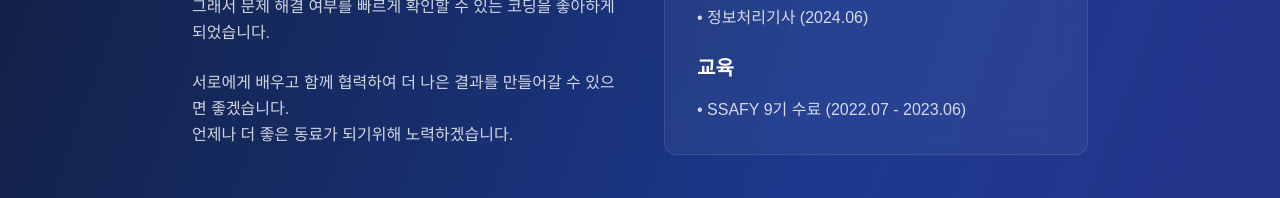
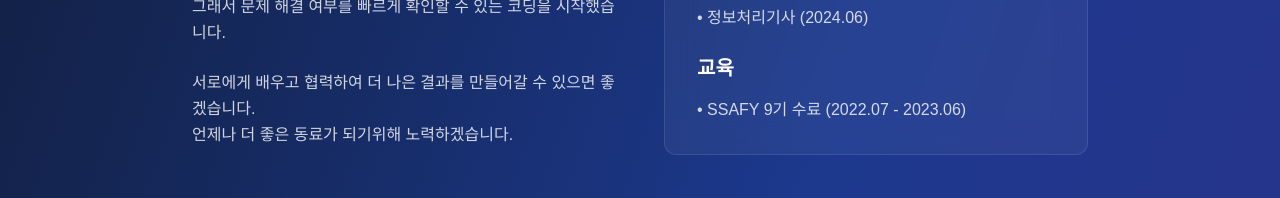
Before and after one commit to YoonDongGeun/portfolio, a Next.js app: page / in a window 1280 px wide. Shown: the part 1131-1329 px from the top of the page. Built offline with nearby package versions, Linux system fonts and the light colour scheme.

Commit message:
[feat] 문구 변경 - 본문

```diff
--- a/app/page.tsx
+++ b/app/page.tsx
@@ -77,7 +77,7 @@ export default function Home() {
               입니다
             </h1>
             <p className="text-xl md:text-2xl text-white/80 mb-8 leading-relaxed">
-              아키텍처부터 코드까지 적절히 설계하여<br/>
+              여러분과 좋은 코드, 설계에 대해 토론도 하고 배우고 싶고<br/>
               개발자들과 사용자 모두에게 좋은 경험을 주고싶은 개발자입니다.
             </p>
             <div className="flex flex-col sm:flex-row gap-4 justify-center">
@@ -110,11 +110,11 @@ export default function Home() {
                 </p>
                 <p className="text-white/80 leading-relaxed">
                   저는 문제를 해결해내고 많은 보람을 느낍니다.
-                  <br/>그래서 문제 해결 여부를 빠르게 확인할 수 있는 코딩을 좋아하게 되었습니다.
+                  <br/>그래서 문제 해결 여부를 빠르게 확인할 수 있는 코딩을 시작했습니다.
                 </p>
                  <br/>
                 <p className="text-white/80 leading-relaxed">
-                  서로에게 배우고 함께 협력하여 더 나은 결과를 만들어갈 수 있으면 좋겠습니다.
+                  서로에게 배우고 협력하여 더 나은 결과를 만들어갈 수 있으면 좋겠습니다.
                   <br/> 언제나 더 좋은 동료가 되기위해 노력하겠습니다.
                 </p>
               </div>
```
